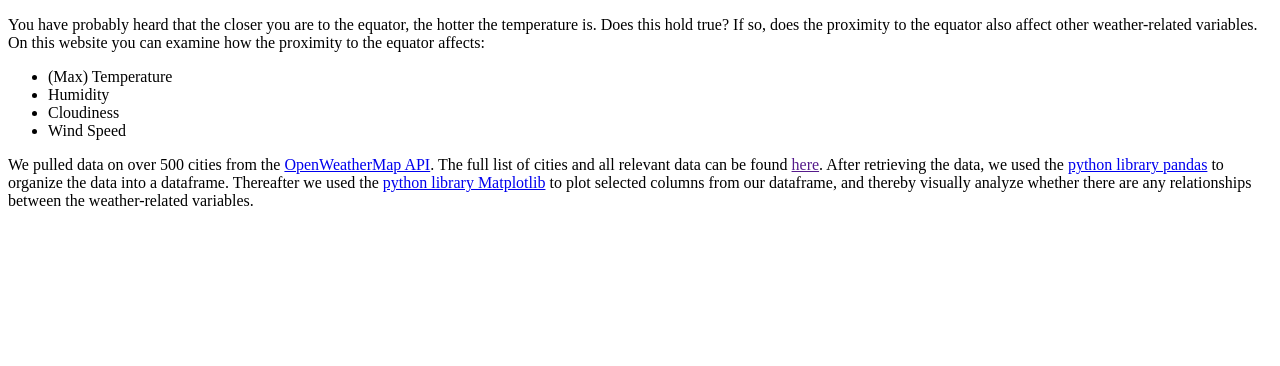
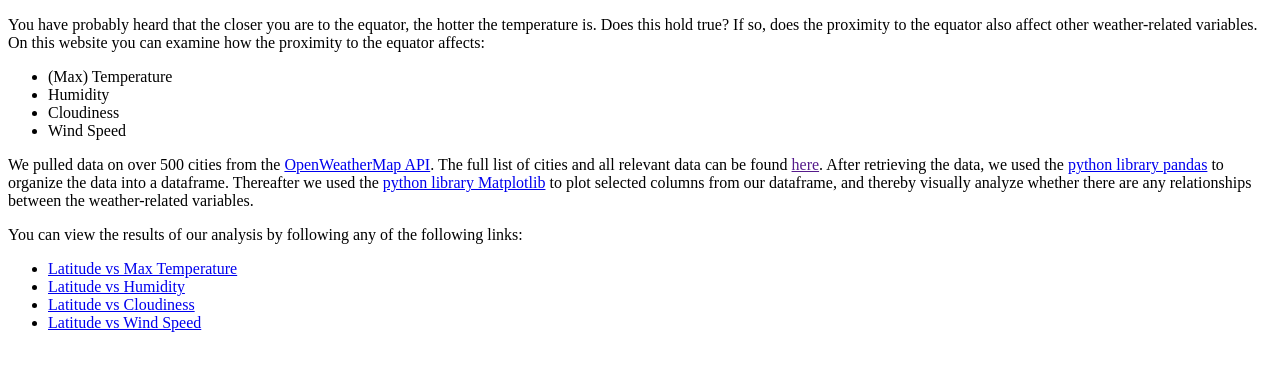
Before and after one commit to Marcos-Marmolejo/Homework11-Web_Visualization_Dashboard, a plain HTML site: page pages/index.html in a window 1280 px wide. Drawn offline with Linux system fonts and the light colour scheme.

Commit message:
create links to each latitude-vs-page on index

```diff
--- a/pages/index.html
+++ b/pages/index.html
@@ -21,6 +21,19 @@
             We pulled data on over 500 cities from the <a href="https://openweathermap.org/api" target="blank">OpenWeatherMap API</a>.  The full list of cities and all relevant data can be found <a href="" target="blank">here</a>.  After retrieving the data, we used the <a href="https://pandas.pydata.org/" target="blank">python library pandas</a> to organize the data into a dataframe.  Thereafter we used the <a href="https://matplotlib.org/" target="blank">python library Matplotlib</a> to plot selected columns from our dataframe, and thereby visually analyze whether there are any relationships between the weather-related variables.
         </p>
     </div>
+
+    <div>
+        <p>
+            You can view the results of our analysis by following any of the following links:
+            <ul>
+                <li><a href="latitude_vs_max_temperature_page.html">Latitude vs Max Temperature</a></li>
+                <li><a href="latitude_vs_humidity_page.html">Latitude vs Humidity</a></li>
+                <li><a href="latitude_vs_cloudiness_page.html">Latitude vs Cloudiness</a></li>
+                <li><a href="latitude_vs_max_wind_speed_page.html">Latitude vs Wind Speed</a></li>
+            </ul>
+        </p>
+    </div>
+
 </body>
 
 </html>
```
